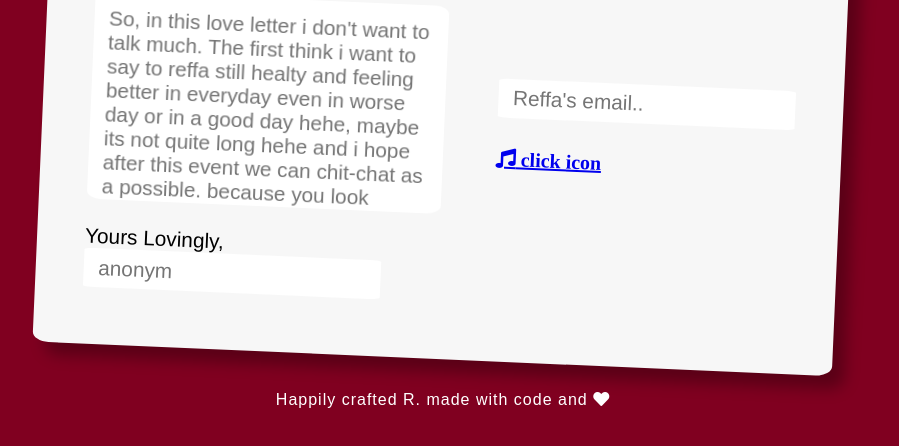
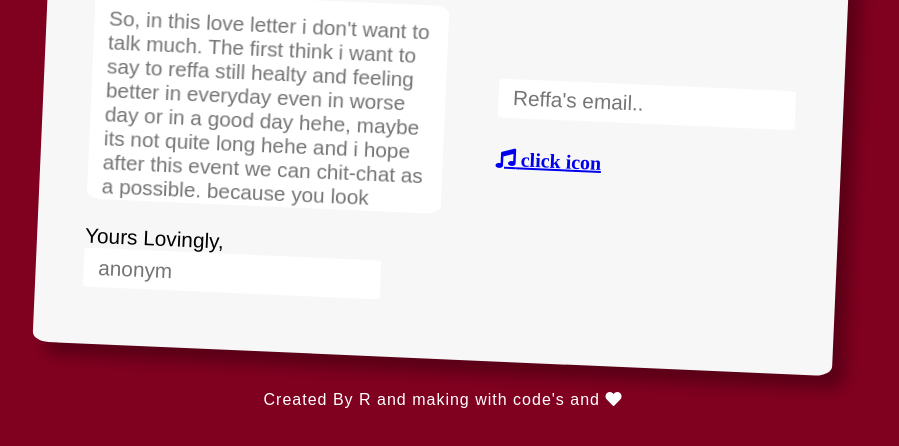
Before and after one commit to compmeetloveletter/compmeetloveletter.github.io, a plain HTML site: page index.html in a window 1280 px wide. Shown: the part 272-718 px from the top of the page, without its empty margins (197-1096 px from the left). Drawn offline with Linux system fonts and the light colour scheme; no server answers.

Commit message:
Update index.html

```diff
--- a/index.html
+++ b/index.html
@@ -37,7 +37,7 @@
     </div>
 
     <footer>
-      <p>Happily crafted R. made with code and <i class="fas fa-heart"></i></p>
+      <p>Created By R and making with code's and <i class="fas fa-heart"></i></p>
     </footer>
 
   <!-- script js -->
```
